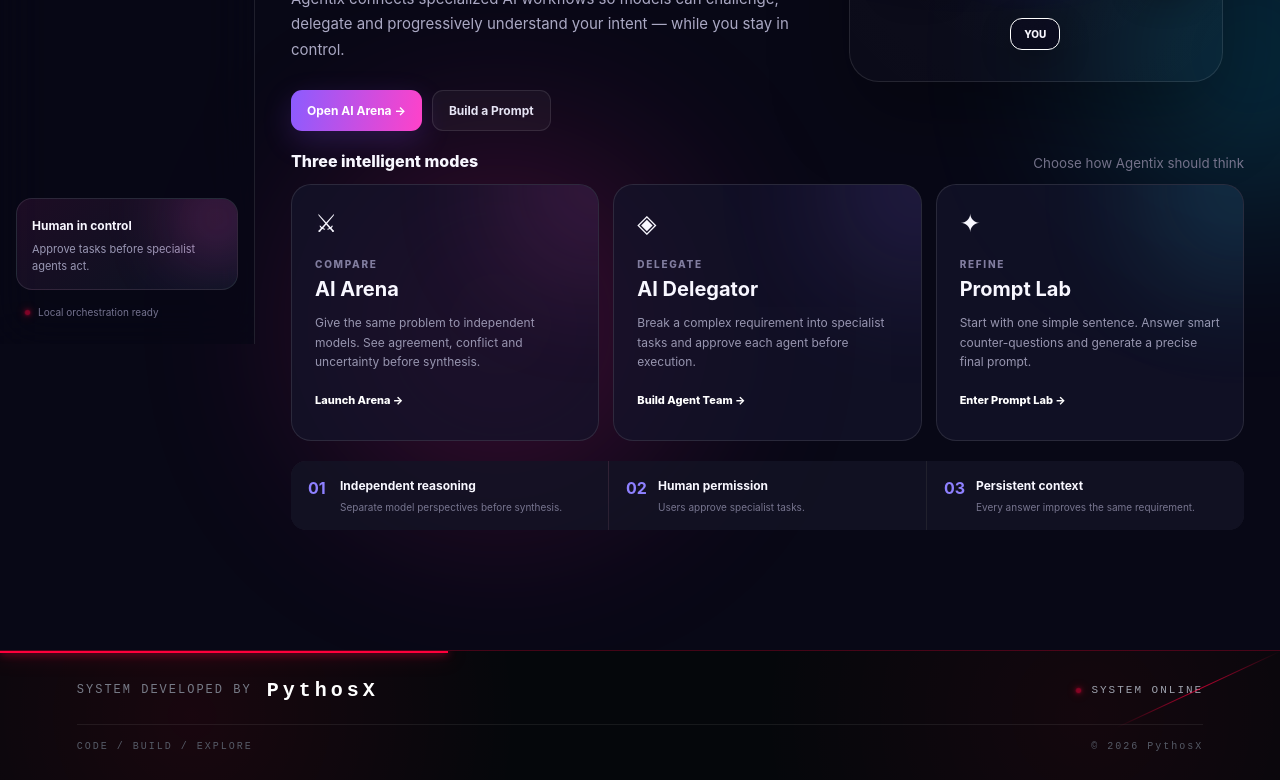
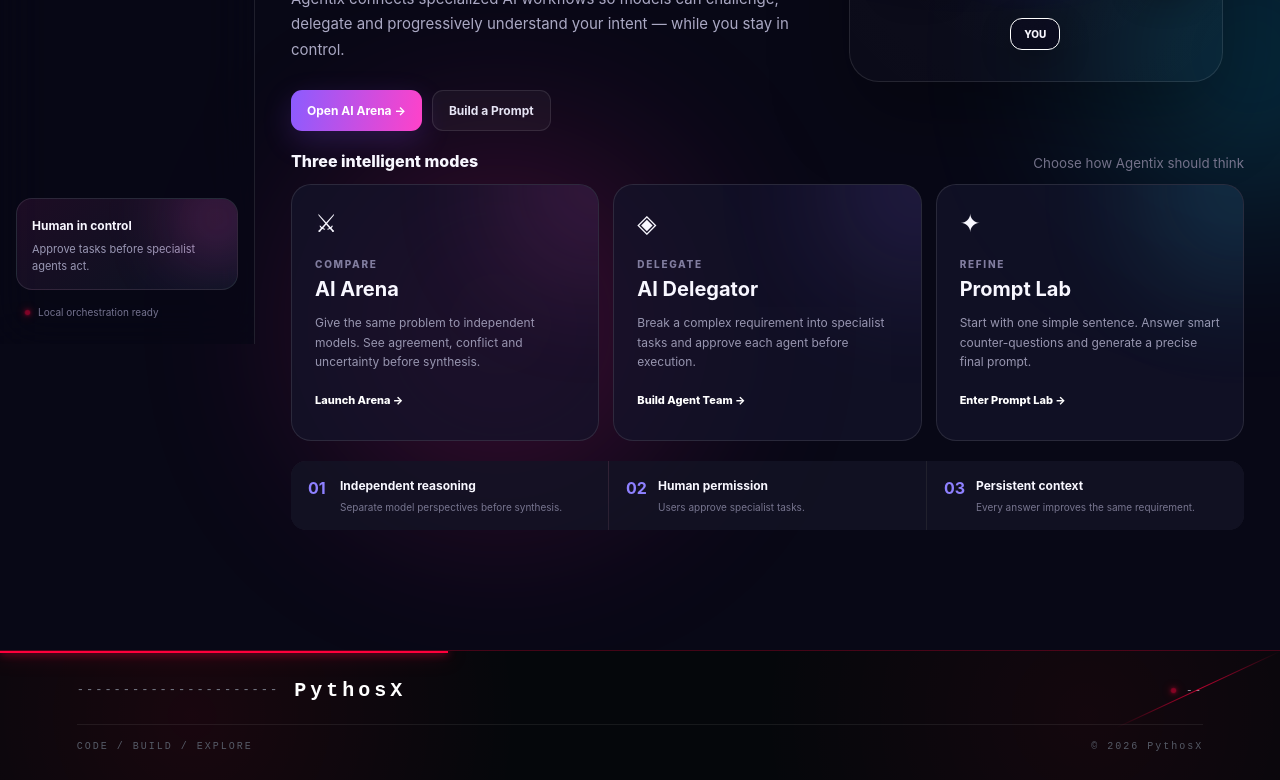
Before and after one commit to PythosX/Agentix, a plain HTML site: page frontend/index.html in a window 1280 px wide. Shown: the part 456-1236 px from the top of the page. Drawn offline with Linux system fonts and the light colour scheme.

Commit message:
Update index.html

```diff
--- a/frontend/index.html
+++ b/frontend/index.html
@@ -178,7 +178,7 @@
 
   <div class="footer-content">
     <div class="footer-left">
-      <span class="footer-label">SYSTEM DEVELOPED BY</span>
+      <span class="footer-label">----------------------</span>
       <a
         href="https://github.com/PythosX"
         target="_blank"
@@ -191,7 +191,7 @@
 
     <div class="footer-right">
       <span class="status-dot"></span>
-      <span>SYSTEM ONLINE</span>
+      <span>--</span>
     </div>
   </div>
 
```
